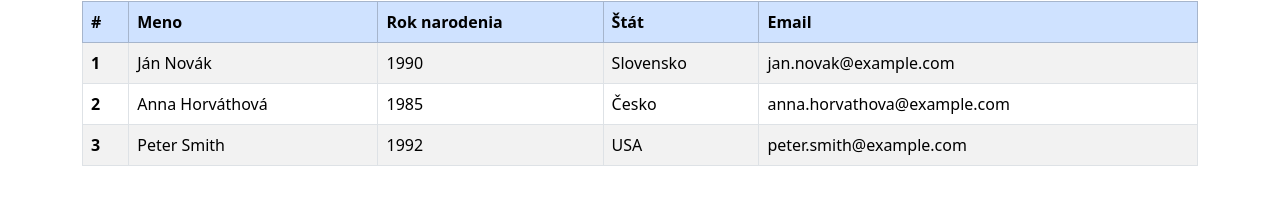
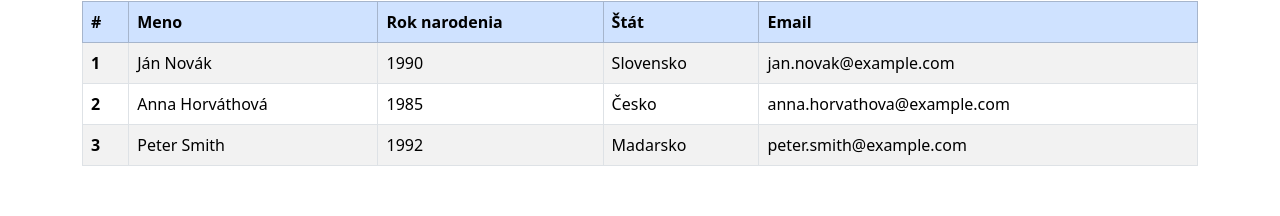
Before and after one commit to Megy003/wt, a React (Create React App) app: page /users in a window 1280 px wide. Shown: the part 162-378 px from the top of the page. Built offline with nearby package versions, Linux system fonts and the light colour scheme.

Commit message:
bavi tabulka

```diff
--- a/src/pages/users.js
+++ b/src/pages/users.js
@@ -37,7 +37,7 @@ const Users = () => {
             <th scope="row">3</th>
             <td>Peter Smith</td>
             <td>1992</td>
-            <td>USA</td>
+            <td>Madarsko</td>
             <td>peter.smith@example.com</td>
           </tr>
         </tbody>
```
